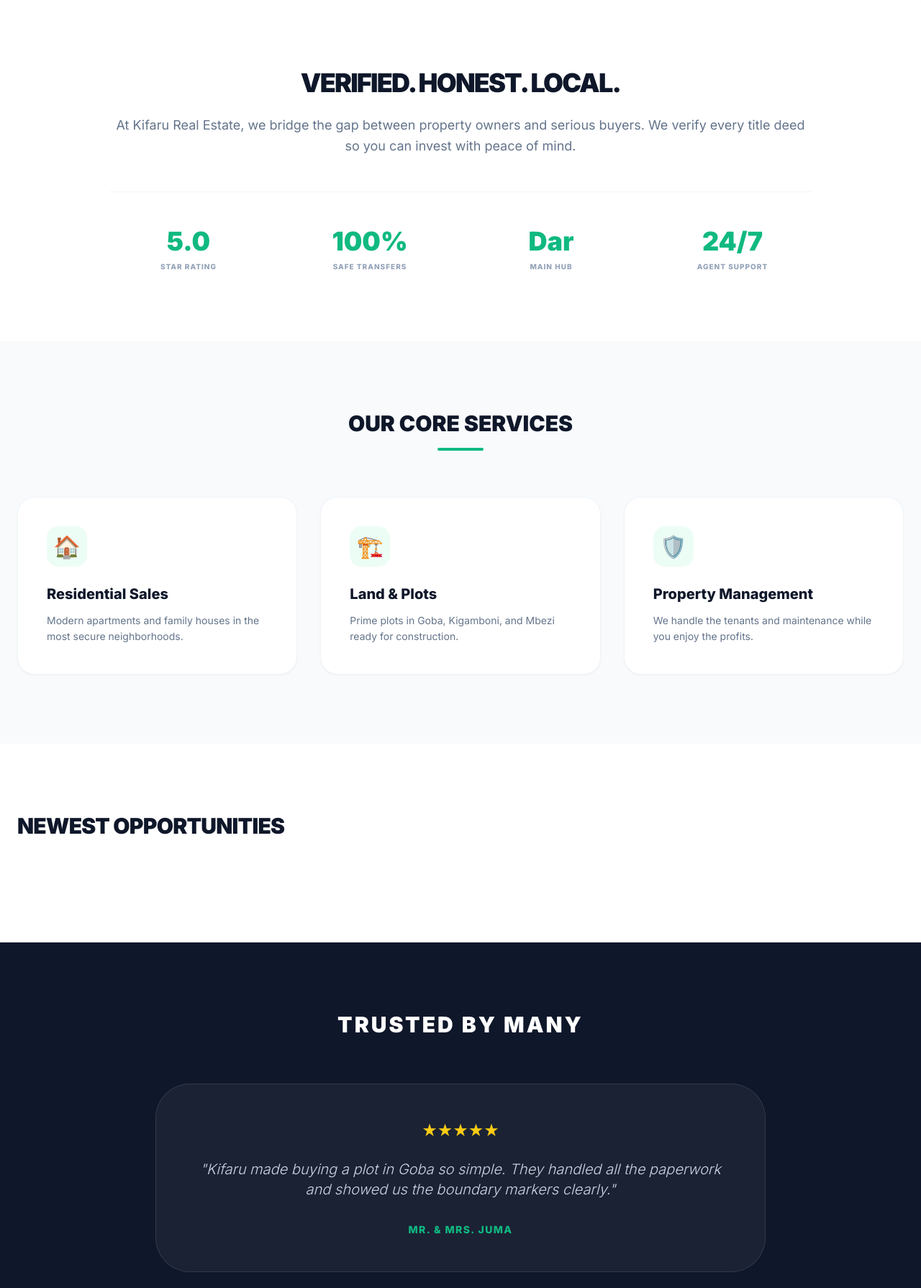
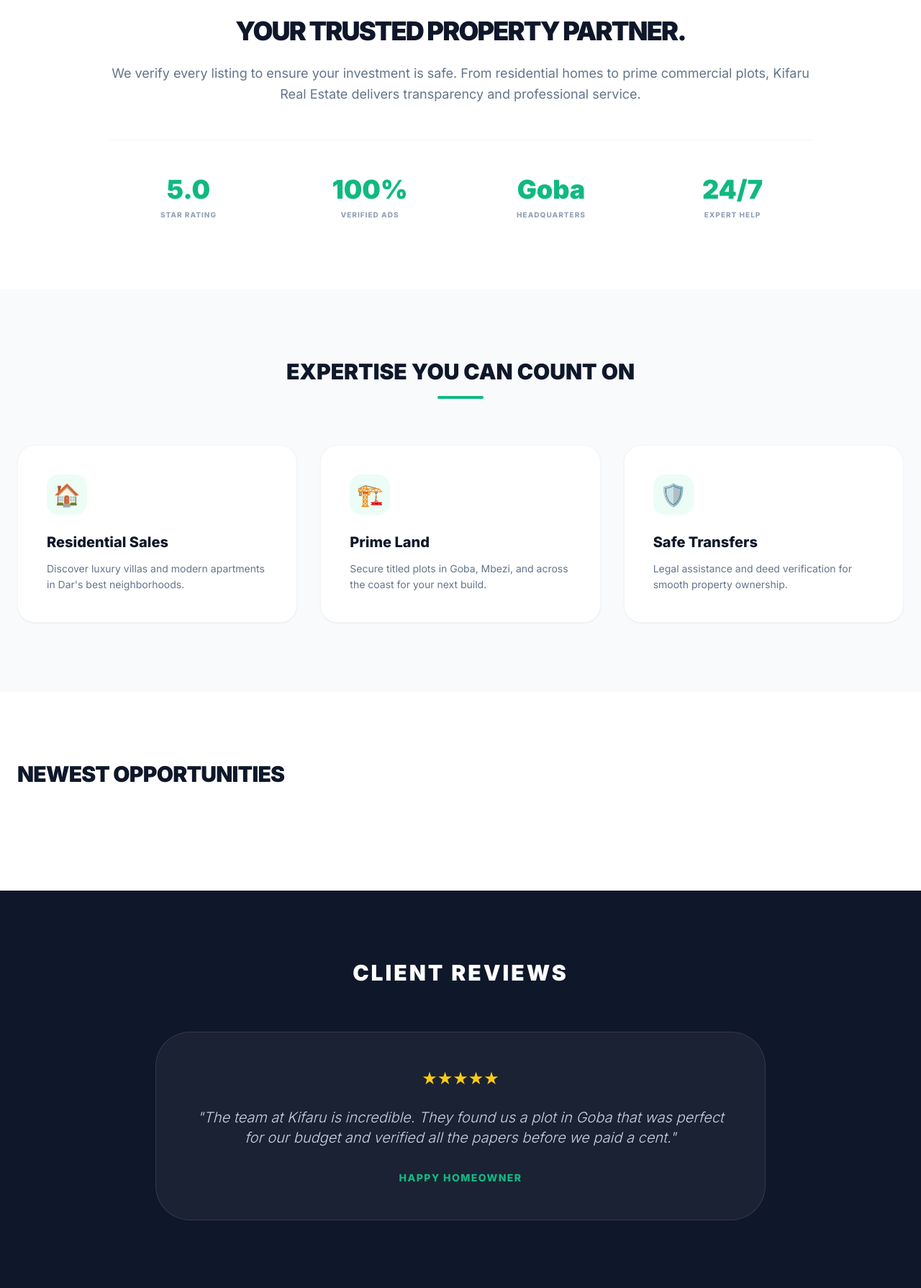
Before and after one commit to ngamilagaboniface-beep/Kifaru_real_estate, a Flask app: page / in a window 1280 px wide. Shown: the part 857-2646 px from the top of the page at 72% size. Run offline with Flask 3, Linux system fonts and the light colour scheme; some libraries are stand-ins or nearby versions.

Commit message:
Update index.html

```diff
--- a/templates/index.html
+++ b/templates/index.html
@@ -1,7 +1,7 @@
 <!DOCTYPE html>
 <html lang="en">
 <head>
-    <meta name="google-site-verification" content="google4c89c7ef5ba5d383" />
+    <meta name="google-site-verification" content="eayC3Ll4D-wiR-h48cvVnyylpP3XTawNhJYY76gX4Ok" />
 
     <meta charset="UTF-8">
     <meta name="viewport" content="width=device-width, initial-scale=1.0">
@@ -63,8 +63,8 @@
                 <span class="text-yellow-400">★★★★★</span>
                 <span class="text-white text-[10px] font-bold tracking-widest uppercase">Verified Real Estate Agency</span>
             </div>
-            <h1 class="text-4xl md:text-7xl font-black text-white mb-6 tracking-tight">Your Future in Tanzania Starts Here.</h1>
-            <p class="text-slate-200 mb-12 text-lg md:text-xl font-light">Trusted listings for premium homes and investment plots.</p>
+            <h1 class="text-4xl md:text-7xl font-black text-white mb-6 tracking-tight">Invest with Confidence.</h1>
+            <p class="text-slate-200 mb-12 text-lg md:text-xl font-light">Verified homes and strategic plots across Dar es Salaam.</p>
 
             <form action="/" method="GET" class="bg-white p-3 rounded-2xl flex flex-col md:flex-row gap-3 shadow-2xl max-w-3xl mx-auto">
                 <input type="text" name="location" placeholder="Search Location (e.g., Goba, Mbezi)..." class="flex-1 p-4 bg-slate-50 rounded-xl outline-none text-sm font-medium border border-transparent focus:border-kifaru-green">
@@ -79,13 +79,13 @@
 
     <section id="about" class="py-24 bg-white">
         <div class="container mx-auto px-6 max-w-5xl text-center">
-            <h2 class="text-3xl md:text-4xl font-black text-slate-900 mb-6 uppercase tracking-tighter">Verified. Honest. Local.</h2>
-            <p class="text-slate-500 text-lg leading-relaxed mb-12">At Kifaru Real Estate, we bridge the gap between property owners and serious buyers. We verify every title deed so you can invest with peace of mind.</p>
+            <h2 class="text-3xl md:text-4xl font-black text-slate-900 mb-6 uppercase tracking-tighter">Your Trusted Property Partner.</h2>
+            <p class="text-slate-500 text-lg leading-relaxed mb-12">We verify every listing to ensure your investment is safe. From residential homes to prime commercial plots, Kifaru Real Estate delivers transparency and professional service.</p>
             <div class="grid grid-cols-2 md:grid-cols-4 gap-8 pt-12 border-t border-slate-100">
                 <div><h3 class="text-4xl font-black text-kifaru-green mb-2">5.0</h3><p class="text-[10px] font-bold text-slate-400 uppercase tracking-widest">Star Rating</p></div>
-                <div><h3 class="text-4xl font-black text-kifaru-green mb-2">100%</h3><p class="text-[10px] font-bold text-slate-400 uppercase tracking-widest">Safe Transfers</p></div>
-                <div><h3 class="text-4xl font-black text-kifaru-green mb-2">Dar</h3><p class="text-[10px] font-bold text-slate-400 uppercase tracking-widest">Main Hub</p></div>
-                <div><h3 class="text-4xl font-black text-kifaru-green mb-2">24/7</h3><p class="text-[10px] font-bold text-slate-400 uppercase tracking-widest">Agent Support</p></div>
+                <div><h3 class="text-4xl font-black text-kifaru-green mb-2">100%</h3><p class="text-[10px] font-bold text-slate-400 uppercase tracking-widest">Verified Ads</p></div>
+                <div><h3 class="text-4xl font-black text-kifaru-green mb-2">Goba</h3><p class="text-[10px] font-bold text-slate-400 uppercase tracking-widest">Headquarters</p></div>
+                <div><h3 class="text-4xl font-black text-kifaru-green mb-2">24/7</h3><p class="text-[10px] font-bold text-slate-400 uppercase tracking-widest">Expert Help</p></div>
             </div>
         </div>
     </section>
@@ -93,24 +93,24 @@
     <section id="services" class="py-24 bg-slate-50">
         <div class="container mx-auto px-6">
             <div class="text-center mb-16">
-                <h2 class="text-3xl font-black text-slate-900 uppercase">Our Core Services</h2>
+                <h2 class="text-3xl font-black text-slate-900 uppercase">Expertise You Can Count On</h2>
                 <div class="w-16 h-1 bg-kifaru-green mx-auto mt-4 rounded-full"></div>
             </div>
             <div class="grid grid-cols-1 md:grid-cols-3 gap-8">
                 <div class="bg-white p-10 rounded-3xl shadow-sm border border-slate-100 hover:border-kifaru-green transition group">
                     <div class="w-14 h-14 bg-emerald-50 rounded-2xl flex items-center justify-center text-kifaru-green text-3xl mb-6 transition-all">🏠</div>
                     <h3 class="font-bold text-xl mb-3">Residential Sales</h3>
-                    <p class="text-sm text-slate-500 leading-relaxed">Modern apartments and family houses in the most secure neighborhoods.</p>
+                    <p class="text-sm text-slate-500 leading-relaxed">Discover luxury villas and modern apartments in Dar's best neighborhoods.</p>
                 </div>
                 <div class="bg-white p-10 rounded-3xl shadow-sm border border-slate-100 hover:border-kifaru-green transition group">
                     <div class="w-14 h-14 bg-emerald-50 rounded-2xl flex items-center justify-center text-kifaru-green text-3xl mb-6 transition-all">🏗️</div>
-                    <h3 class="font-bold text-xl mb-3">Land & Plots</h3>
-                    <p class="text-sm text-slate-500 leading-relaxed">Prime plots in Goba, Kigamboni, and Mbezi ready for construction.</p>
+                    <h3 class="font-bold text-xl mb-3">Prime Land</h3>
+                    <p class="text-sm text-slate-500 leading-relaxed">Secure titled plots in Goba, Mbezi, and across the coast for your next build.</p>
                 </div>
                 <div class="bg-white p-10 rounded-3xl shadow-sm border border-slate-100 hover:border-kifaru-green transition group">
                     <div class="w-14 h-14 bg-emerald-50 rounded-2xl flex items-center justify-center text-kifaru-green text-3xl mb-6 transition-all">🛡️</div>
-                    <h3 class="font-bold text-xl mb-3">Property Management</h3>
-                    <p class="text-sm text-slate-500 leading-relaxed">We handle the tenants and maintenance while you enjoy the profits.</p>
+                    <h3 class="font-bold text-xl mb-3">Safe Transfers</h3>
+                    <p class="text-sm text-slate-500 leading-relaxed">Legal assistance and deed verification for smooth property ownership.</p>
                 </div>
             </div>
         </div>
@@ -156,11 +156,11 @@
 
     <section class="py-24 bg-slate-900 text-center">
         <div class="container mx-auto px-6 max-w-4xl">
-            <h2 class="text-3xl font-black text-white mb-16 uppercase tracking-widest">Trusted by Many</h2>
+            <h2 class="text-3xl font-black text-white mb-16 uppercase tracking-widest">Client Reviews</h2>
             <div class="bg-white/5 p-12 rounded-[3rem] border border-white/10">
                 <div class="text-yellow-400 text-2xl mb-6">★★★★★</div>
-                <p class="text-xl font-light text-slate-300 italic mb-8">"Kifaru made buying a plot in Goba so simple. They handled all the paperwork and showed us the boundary markers clearly."</p>
-                <p class="font-bold text-sm tracking-widest uppercase text-kifaru-green">Mr. & Mrs. Juma</p>
+                <p class="text-xl font-light text-slate-300 italic mb-8">"The team at Kifaru is incredible. They found us a plot in Goba that was perfect for our budget and verified all the papers before we paid a cent."</p>
+                <p class="font-bold text-sm tracking-widest uppercase text-kifaru-green">Happy Homeowner</p>
             </div>
         </div>
     </section>
@@ -168,35 +168,35 @@
     <section id="contact" class="bg-white border-t border-slate-100">
         <div class="grid grid-cols-1 lg:grid-cols-2">
             <div class="p-12 md:p-24">
-                <h2 class="text-3xl font-black text-slate-900 mb-4 uppercase">Contact An Agent</h2>
-                <p class="text-slate-500 mb-12">Call us or fill out the form for immediate response.</p>
+                <h2 class="text-3xl font-black text-slate-900 mb-4 uppercase">Speak to an Agent</h2>
+                <p class="text-slate-500 mb-12">Contact us for site visits or listing inquiries.</p>
 
                 <div class="space-y-8 mb-16">
                     <div class="flex items-center gap-6">
                         <div class="w-12 h-12 bg-emerald-50 text-kifaru-green rounded-2xl flex items-center justify-center text-2xl">📞</div>
-                        <div><p class="font-bold text-slate-900">0713 860 510</p><p class="text-slate-400 text-xs uppercase font-bold">Call/WhatsApp</p></div>
+                        <div><p class="font-bold text-slate-900">0713 860 510</p><p class="text-slate-400 text-xs uppercase font-bold">WhatsApp Available</p></div>
                     </div>
                     <div class="flex items-center gap-6">
                         <div class="w-12 h-12 bg-emerald-50 text-kifaru-green rounded-2xl flex items-center justify-center text-2xl">📍</div>
-                        <div><p class="font-bold text-slate-900">Goba Road</p><p class="text-slate-400 text-xs uppercase font-bold">Dar es Salaam, TZ</p></div>
+                        <div><p class="font-bold text-slate-900">Goba Road</p><p class="text-slate-400 text-xs uppercase font-bold">Dar es Salaam</p></div>
                     </div>
                 </div>
 
                 <form class="space-y-4">
-                    <input type="text" placeholder="Full Name" class="w-full p-5 bg-slate-50 border border-slate-200 rounded-2xl outline-none focus:border-kifaru-green text-sm">
-                    <textarea placeholder="Tell us what you're looking for..." class="w-full p-5 bg-slate-50 border border-slate-200 rounded-2xl outline-none focus:border-kifaru-green h-32 text-sm"></textarea>
-                    <button type="button" class="w-full bg-slate-900 text-white py-5 rounded-2xl font-black uppercase text-[10px] tracking-widest hover:bg-kifaru-green transition shadow-xl">Send Direct Message</button>
+                    <input type="text" placeholder="Your Name" class="w-full p-5 bg-slate-50 border border-slate-200 rounded-2xl outline-none focus:border-kifaru-green text-sm">
+                    <textarea placeholder="Message..." class="w-full p-5 bg-slate-50 border border-slate-200 rounded-2xl outline-none focus:border-kifaru-green h-32 text-sm"></textarea>
+                    <button type="button" class="w-full bg-slate-900 text-white py-5 rounded-2xl font-black uppercase text-[10px] tracking-widest hover:bg-kifaru-green transition shadow-xl">Submit</button>
                 </form>
             </div>
             <div class="h-[400px] lg:h-auto bg-slate-100 grayscale hover:grayscale-0 transition duration-1000">
-                 <iframe src="https://www.google.com/maps/embed?pb=!1m18!1m12!1m3!1d15847.19934757342!2d39.18341645!3d-6.79477025!2m3!1f0!2f0!3f0!3m2!1i1024!2i768!4f13.1!3m3!1m2!1s0x185c4e095b369c9b%3A0x63e467664687d77e!2sGoba%2C%20Dar%20es%20Salaam!5e0!3m2!1sen!2stz!4v1711880000000" width="100%" height="100%" style="border:0;" allowfullscreen="" loading="lazy"></iframe>
+                 <iframe src="https://www.google.com/maps/embed?pb=!1m18!1m12!1m3!1d15849.2069631773!2d39.1834!3d-6.7389!2m3!1f0!2f0!3f0!3m2!1i1024!2i768!4f13.1!3m3!1m2!1s0x185c4943f9a71d7d%3A0xc3f8f533f8682a20!2sGoba%2C%20Dar%20es%20Salaam!5e0!3m2!1sen!2stz!4v1711111111111" width="100%" height="100%" style="border:0;" allowfullscreen="" loading="lazy"></iframe>
             </div>
         </div>
     </section>
 
     <div id="cart-sidebar" class="fixed top-0 right-0 h-full w-full md:w-[450px] bg-white shadow-2xl z-[100] transform translate-x-full transition-transform duration-500 p-12 border-l border-slate-100 overflow-y-auto">
         <div class="flex justify-between items-center mb-12">
-            <h2 class="font-black text-2xl text-slate-900 tracking-tighter uppercase">My Inquiries</h2>
+            <h2 class="font-black text-2xl text-slate-900 tracking-tighter uppercase">Interested In</h2>
             <button onclick="toggleCart()" class="text-slate-300 hover:text-red-500 text-3xl font-light">×</button>
         </div>
         <div id="cart-items" class="space-y-4 mb-12"></div>
```
